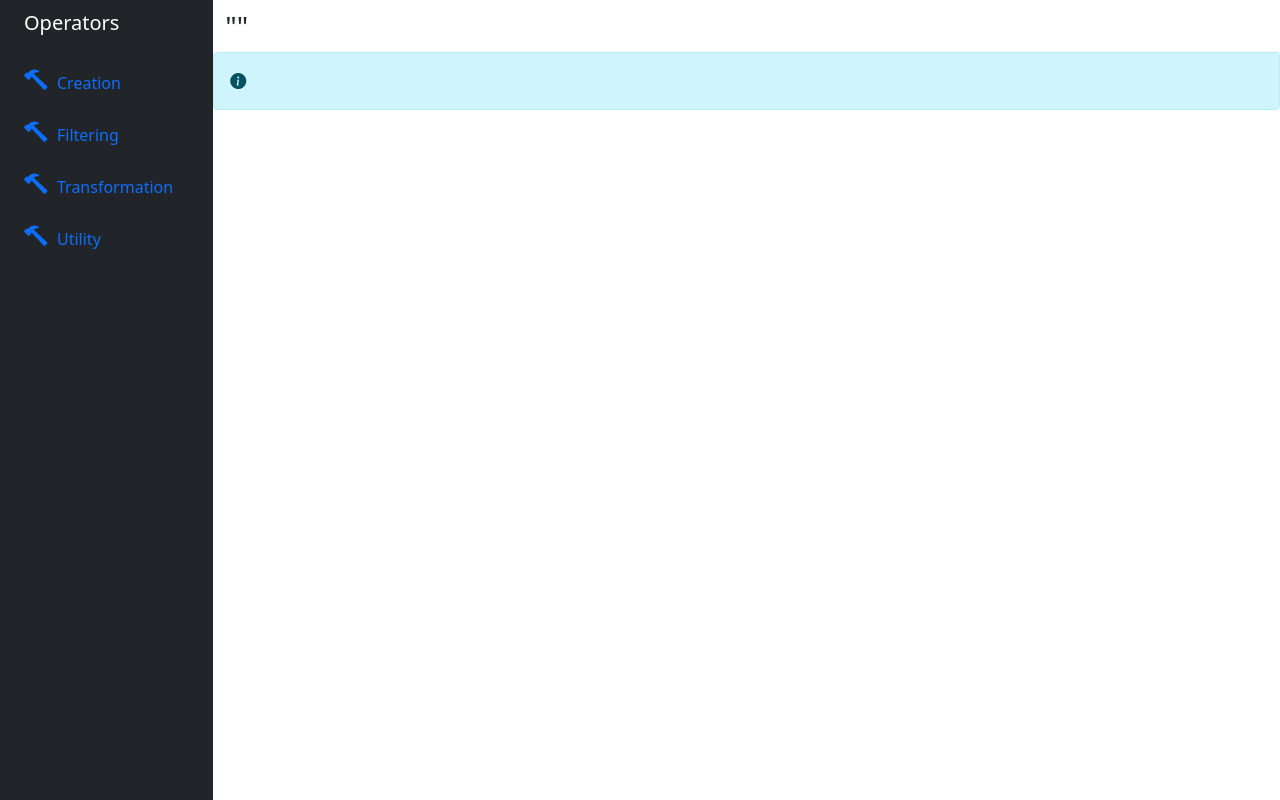
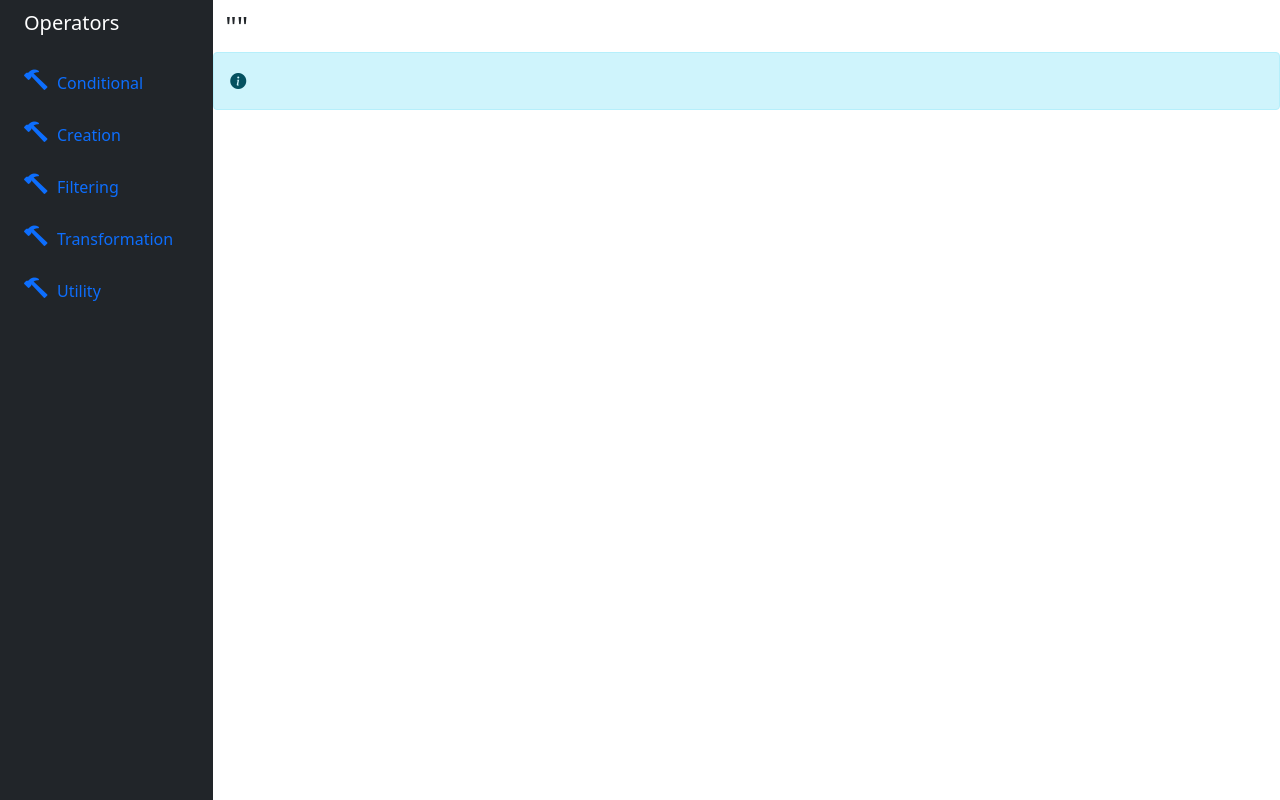
Before and after one commit to ProMastersss/tutorial_RxJs, a React (Create React App) app: page / in a window 1280 px wide. Built offline with nearby package versions, Linux system fonts and the light colour scheme.

Commit message:
add conditional operators

```diff
--- a/src/App.js
+++ b/src/App.js
@@ -4,6 +4,24 @@
 import "./styles.css";
 
 const menus = {
+  Conditional: [
+    {
+      name: "defaultIfEmpty",
+      path: "conditional/defaultIfEmpty"
+    },
+    {
+      name: "every",
+      path: "conditional/every"
+    },
+    {
+      name: "iif",
+      path: "conditional/iif"
+    },
+    {
+      name: "sequenceEqual",
+      path: "conditional/sequenceEqual"
+    }
+  ],
   Creation: [
     {
       name: "ajax",
--- /dev/null
+++ b/src/operators/conditional/defaultIfEmpty.js
@@ -0,0 +1,11 @@
+import { empty } from "rxjs";
+import { defaultIfEmpty } from "rxjs/operators";
+import { description, subscription, title } from "../../App";
+
+title("defaultIfEmpty");
+
+description(`Observable, который сразу же завершется. Служит как заглушка`);
+
+empty()
+  .pipe(defaultIfEmpty("Значение, если пустой observable"))
+  .subscribe(subscription);
--- /dev/null
+++ b/src/operators/conditional/every.js
@@ -0,0 +1,14 @@
+import { every, of } from "rxjs";
+import { description, subscription, title } from "../../App";
+
+title("every");
+
+description(`Если все значения удовлетворяют условию, то true, иначе false`);
+
+of(1, 2, 3, 4, 5)
+  .pipe(every((x) => x < 10))
+  .subscribe(subscription);
+
+of(1, 2, 3, 4, 5)
+  .pipe(every((x) => x % 2 === 0))
+  .subscribe(subscription);
--- /dev/null
+++ b/src/operators/conditional/iif.js
@@ -0,0 +1,16 @@
+import { iif, mergeMap, of } from "rxjs";
+import { description, subscription, title } from "../../App";
+
+title("iif");
+
+description(
+  `Первый аргумент - условие. Второй - Вернет этот observable, если условие выполнится. Третий - observable, если условте не выполнится`
+);
+
+of(1, 2, 3, 4, 5)
+  .pipe(
+    mergeMap((x) =>
+      iif(() => x % 2 === 0, of(`${x} четное`), of(`${x} нечетное`))
+    )
+  )
+  .subscribe(subscription);
--- /dev/null
+++ b/src/operators/conditional/sequenceEqual.js
@@ -0,0 +1,15 @@
+import { of, from } from "rxjs";
+import { sequenceEqual, switchMap } from "rxjs/operators";
+import { description, subscription, title } from "../../App";
+
+title("sequenceEqual");
+
+description(
+  `Сравнивает на равенство два observable. Первое, которое пришло. Второе - которое передали в функцию sequenceEqual`
+);
+
+const expectedSequence = from([4, 5, 6]);
+
+of([1, 2, 3], [4, 5, 6], [7, 8, 9])
+  .pipe(switchMap((arr) => from(arr).pipe(sequenceEqual(expectedSequence))))
+  .subscribe(subscription);
--- /dev/null
+++ b/src/operators/transformation/switchMap.js
@@ -0,0 +1,13 @@
+import { interval, fromEvent } from "rxjs";
+import { switchMap } from "rxjs/operators";
+import { description, subscription, title } from "../../App";
+
+title("switchMap");
+
+description(
+  `При поступлении нового события отписывается от старого и подписывается на новое`
+);
+
+fromEvent(document, "click")
+  .pipe(switchMap(() => interval(1000)))
+  .subscribe(subscription);
--- /dev/null
+++ b/src/operators/transformation/switchMapTo.js
@@ -0,0 +1,13 @@
+import { interval, fromEvent } from "rxjs";
+import { switchMapTo } from "rxjs/operators";
+import { description, subscription, title } from "../../App";
+
+title("switchMapTo");
+
+description(
+  `Тоже самое, что switchMap, только принимает observable, а не функцию`
+);
+
+fromEvent(document, "click")
+  .pipe(switchMapTo(interval(1000)))
+  .subscribe(subscription);
--- /dev/null
+++ b/src/operators/transformation/toArray.js
@@ -0,0 +1,9 @@
+import { interval, of, take, toArray } from "rxjs";
+import { description, subscription, title } from "../../App";
+
+title("toArray");
+
+description(`Преобразование испускаемых данных в массив`);
+
+of(1, 2, 3, 4, 5).pipe(toArray()).subscribe(subscription);
+interval(500).pipe(take(10), toArray()).subscribe(subscription);
```
